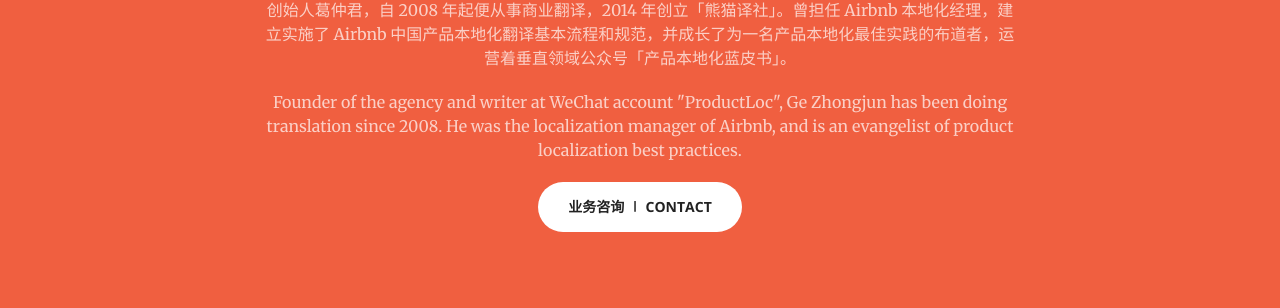
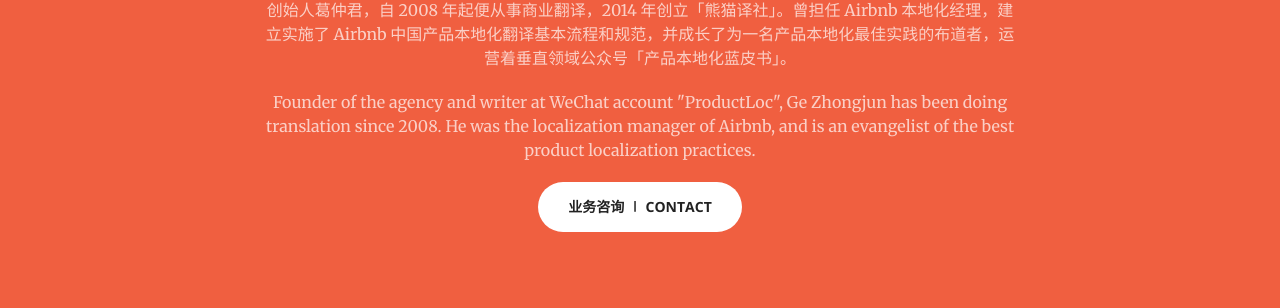
Before and after one commit to shog86/ptranslation.github.io, a Jekyll site: the page built from index.html, in a window 1280 px wide and 900 px high, scrolled down 1118 px. Shown: the part 168-476 px from the top of the window. Built offline with Jekyll 4.4.1, drawn with Linux system fonts in a browser that asks for light colours.

Commit message:
Update call-to-action.html

```diff
--- a/_includes/call-to-action.html
+++ b/_includes/call-to-action.html
@@ -7,7 +7,7 @@
                 <p class="text-faded" text-align=center>熊猫译社成立于 2014 年，是一家专业的文化创意内容本地化服务提供商，服务内容包括但不限于新闻翻译、游戏及互联网产品本地化、剧本及字幕翻译、文化论文翻译、营销材料翻译、合同翻译等等。自成立以来，译社已服务的客户包括新闻机构、游戏开发商/发行商、非营利组织、跨国公司、初创公司、音乐厂牌、公关公司等，译稿质量及可靠的服务均得到了客户的高度赞扬。</p>
                 <p class="text-faded">Panda Translation Agency, founded in 2014, is a high-quality translation / localization service provider based in Beijing, China, specialized in cultural and creative content translation, as well as product localization. </p>
                 <p class="text-faded">创始人葛仲君，自 2008 年起便从事商业翻译，2014 年创立「熊猫译社」。曾担任 Airbnb 本地化经理，建立实施了 Airbnb 中国产品本地化翻译基本流程和规范，并成长了为一名产品本地化最佳实践的布道者，运营着垂直领域公众号「产品本地化蓝皮书」。</p>
-                <p class="text-faded">Founder of the agency and writer at WeChat account "ProductLoc", Ge Zhongjun has been doing translation since 2008. He was the localization manager of Airbnb, and is an evangelist of product localization best practices.</p>
+                <p class="text-faded">Founder of the agency and writer at WeChat account "ProductLoc", Ge Zhongjun has been doing translation since 2008. He was the localization manager of Airbnb, and is an evangelist of the best product localization practices.</p>
 
                 <a class="btn btn-default btn-xl page-scroll" href="#contact">业务咨询 ∣ Contact</a>
             </div>
```
